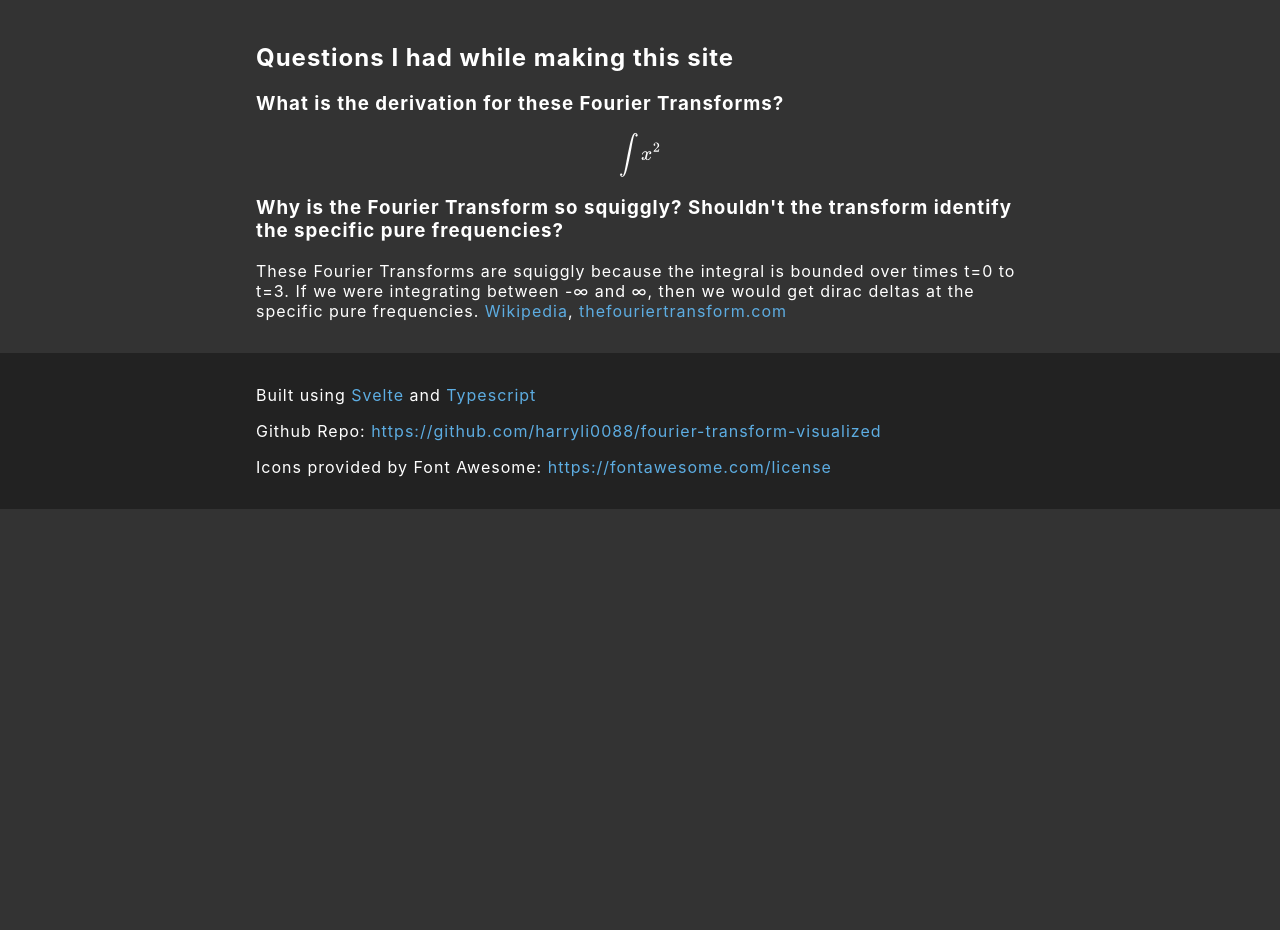
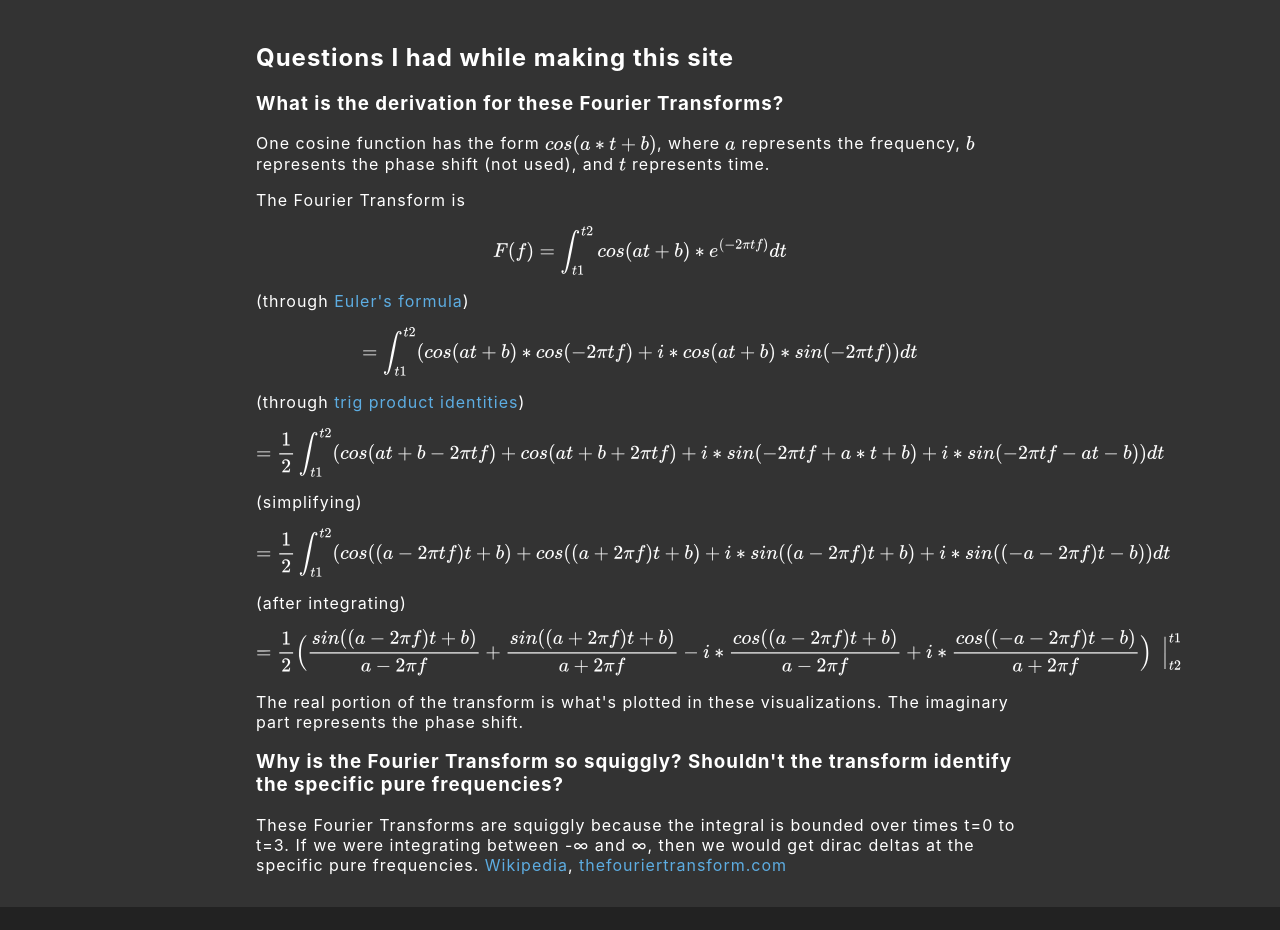
Before and after one commit to harryli0088/fourier-transform-visualized, a Svelte app: page / in a window 1280 px wide. Shown: the part 6620-7550 px from the top of the page. Before the commit the page ends 7129 px from the top, so only its background shows below. Built offline with nearby package versions, Linux system fonts and the light colour scheme.

Commit message:
finished derivations

```diff
--- a/public/global.css
+++ b/public/global.css
@@ -102,3 +102,11 @@ text {
 .label {
   margin-bottom: 0.5em;
 }
+
+code {
+  padding: .2em .4em;
+  margin: 0;
+  font-size: 1em;
+  background-color: gray;
+  border-radius: 5px;
+}
--- a/src/App.svelte
+++ b/src/App.svelte
@@ -64,7 +64,13 @@
       <div>
         <h3>What is the derivation for these Fourier Transforms?</h3>
 
-        <p>{`$$\\int{x^2 }$$`}</p>
+        <p>One cosine function has the form {`$ cos(a*t + b)$`}, where {`$a$`} represents the frequency, {`$b$`} represents the phase shift (not used), and {`$t$`} represents time.</p>
+        <p>The Fourier Transform is {`$$F(f) = \\int^{t2}_{t1}{ cos(at + b) * e^{(-2πtf)} } dt$$`}</p>
+        <p>(through <a href="https://en.wikipedia.org/wiki/Euler%27s_formula" target="_blank" rel="noopener noreferrer">Euler's formula</a>) {`$$= \\int^{t2}_{t1}({ cos(at+b)*cos(-2πtf) + i*cos(at+b)*sin(-2πtf) }) dt$$`}</p>
+        <p>(through <a href="https://en.wikipedia.org/wiki/List_of_trigonometric_identities#Product-to-sum_and_sum-to-product_identities" target="_blank" rel="noopener noreferrer">trig product identities</a>) {`$$= \\frac{1}2\\int^{t2}_{t1}({ cos(at+b-2πtf) + cos(at+b+2πtf) + i*sin(-2πtf+a*t+b) + i*sin(-2πtf-at-b) }) dt$$`}</p>
+        <p>(simplifying) {`$$= \\frac{1}2\\int^{t2}_{t1}({ cos((a-2πtf)t+b) + cos((a+2πf)t+b) + i*sin((a-2πf)t+b) +i*sin((-a-2πf)t-b) }) dt$$`}</p>
+        <p>(after integrating) {`$$= \\frac{1}2\\Bigl( \\frac{sin((a-2πf)t+b)}{a-2πf} + \\frac{sin((a+2πf)t+b)}{a+2πf} - i*\\frac{cos((a-2πf)t+b)}{a-2πf} + i*\\frac{cos((-a-2πf)t-b)}{a+2πf} \\Bigr) \\enspace {\\Bigr|^{t1}_{t2}}$$`}</p>
+        <p>The real portion of the transform is what's plotted in these visualizations. The imaginary part represents the phase shift.</p>
       </div>
 
       <div>
--- a/src/utils/initMathJax.ts
+++ b/src/utils/initMathJax.ts
@@ -3,14 +3,11 @@
  * Taken from https://svelte.dev/repl/ebd12dbf04574b2bb40003cc8a4299b0?version=3.14.1
  */
 export default function initMathJax() {
+  window.MathJax = {
+    tex: {inlineMath: [['$', '$'], ['\\(', '\\)']]},
+    svg: {fontCache: 'global'}
+  };
   const script = document.createElement('script');
   script.src = "https://cdn.jsdelivr.net/npm/mathjax@3/es5/tex-svg.js";
   document.head.append(script);
-
-  script.onload = () => {
-    window.MathJax = {
-      tex: {inlineMath: [['$', '$'], ['\\(', '\\)']]},
-      svg: {fontCache: 'global'}
-    };
-  };
 }
```
